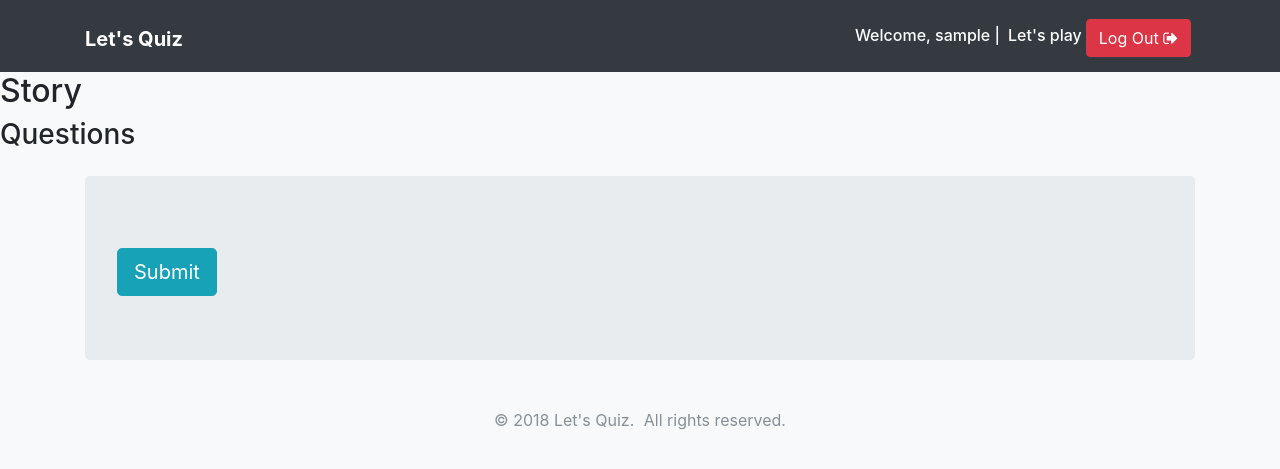
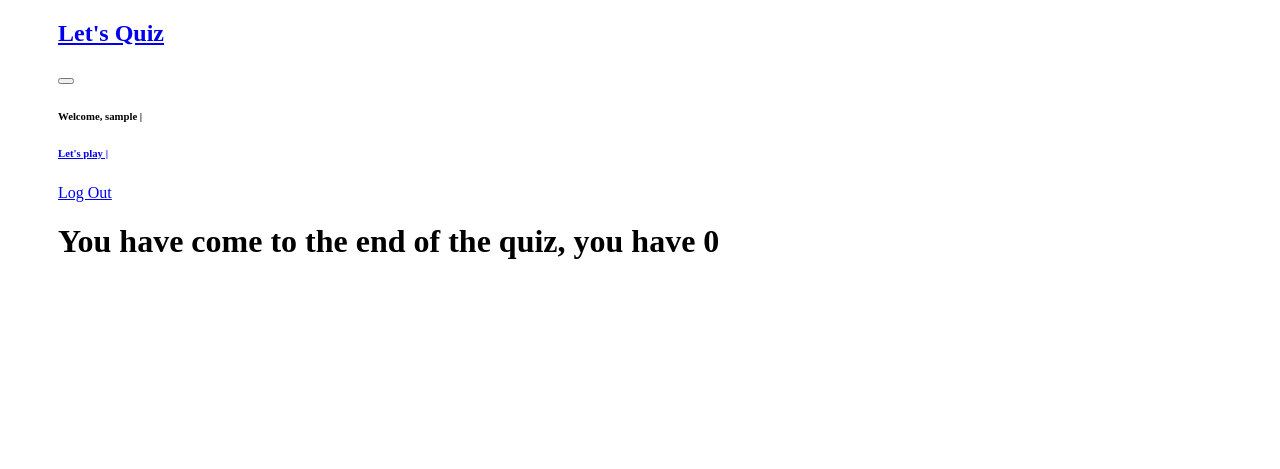
Before and after one commit to phemmylintry/mcq, a Django app: page /quiz/ in a window 1280 px wide. Shown: the top 469 px of the page. Run offline with Django 3.2, Linux system fonts and the light colour scheme; the visitor is signed in with stand-in values (Sample User, id 1); data comes from the database, SQL or seed files in the repository; data that the repository does not hold is empty; some libraries are stand-ins or nearby versions.

Commit message:
show result

```diff
--- a/mcq/settings.py
+++ b/mcq/settings.py
@@ -125,4 +125,4 @@ USE_TZ = True
 
 STATIC_URL = '/static/'
 STATICFILES_DIRS = [ BASE_DIR / 'mcq_app/static/',]
-STATIC_ROOT = (BASE_DIR / 'static')
+STATIC_ROOT = (BASE_DIR / 'staticfiles')
--- a/mcq_app/models.py
+++ b/mcq_app/models.py
@@ -57,14 +57,26 @@ class QuizProfile(TimeStampedModel):
             attempted_question.is_correct = True
             attempted_question.marks_obtained = attempted_question.question.maximum_marks
 
+
         attempted_question.save()
         self.update_score()
 
     def update_score(self):
-        marks_sum = self.attempts.filter(is_correct=True).aggregate(
-            models.Sum('marks_obtained'))['marks_obtained__sum']
+        marks_sum = self.attempts.filter(is_correct=True).aggregate(models.Sum('marks_obtained'))['marks_obtained__sum']
+        full_mark = 15
+        try:
+            mark = (marks_sum * 100) / full_mark
+            print(mark)
+            if mark > 75:
+                mark = "Passed"
+            else:
+                mark = "Failed"
+        except:
+            mark = 0
+        print(mark)
         self.total_score = marks_sum or 0
         self.save()
+        return mark
 
 
 class AttemptedQuestion(TimeStampedModel):
--- /dev/null
+++ b/mcq_app/static/css/index.css
@@ -0,0 +1,24 @@
+.container {
+    padding-right: 50px;
+    padding-left: 50px;
+}
+.button {
+    background-color: #4CAF50; /* Green */
+    border: none;
+    color: white;
+    padding: 15px 32px;
+    text-align: center;
+    text-decoration: none;
+    display: inline-block;
+    font-size: 16px;
+    margin: 4px 2px;
+    cursor: pointer;
+}
+.story{
+    font-family: Verdana, Geneva, Tahoma, sans-serif;
+    font-size: 18px;
+}
+.story_title {
+    font-family: 'Bree Serif', Georgia,"Times New Roman",serif;
+    font-size: 30px;
+}
--- a/mcq_app/templates/mcq_app/home.html
+++ b/mcq_app/templates/mcq_app/home.html
@@ -13,7 +13,6 @@
         <p class="lead">Sign up if you haven't already and get access to millions of quizzes on the topic of your interest.</p>
         <p><strong> Start Your Journey Here:</strong></p>
         <a href="{% url 'mcq_app:register' %}" class="btn btn-lg btn-info mt-1"><i class="fa fa-user-plus" aria-hidden="true"></i> Sign Up</a>
-
         {% else %}
         <a href="{% url 'mcq_app:quiz' %}" class="btn btn-lg btn-info mt-1">Let's play</a>
         {% endif %}
--- a/mcq_app/templates/mcq_app/login.html
+++ b/mcq_app/templates/mcq_app/login.html
@@ -30,7 +30,6 @@
         <p class="display-4 d-none d-sm-block">Test your skills and become a master.</p>
         <p class="lead">We organize quizzes on various topics.</p>
         <a href="{% url 'mcq_app:quiz' %}" class="btn btn-lg btn-info mt-1">Let's play</a>
-        <a href="#" class="btn btn-lg btn-info mt-1">Leaderboard</a>
       </div>
     </section>
 
--- a/mcq_app/templates/mcq_app/quiz.html
+++ b/mcq_app/templates/mcq_app/quiz.html
@@ -1,6 +1,19 @@
 {% extends 'base.html' %}
 
 {% block content %}
+
+{% if question is None %}
+<div class="container">
+  <div class="jumbotron my-4">
+    {% if percent is None %}
+    <h1> You have come to the end of the quiz </h2>
+    {% else %}
+    <h1> You have come to the end of the quiz, you have {{ percent }}</h2>
+    {% endif %}
+  </div>
+</div>
+
+{% else %}
     <h2 class="story_title">Story</h2>
     <div class="story">
         {% for story in storys %}
@@ -28,4 +41,5 @@
           </form>
         </div>
       </div>
+{% endif %}
 {% endblock %}
--- a/mcq_app/templates/mcq_app/register.html
+++ b/mcq_app/templates/mcq_app/register.html
@@ -31,7 +31,6 @@
         <p class="display-4 d-none d-sm-block">Test your skills and become a master.</p>
         <p class="lead">We organize quizzes on various topics.</p>
         <a href="{% url 'mcq_app:quiz' %}" class="btn btn-lg btn-info mt-1">Let's play</a>
-        <a href="#" class="btn btn-lg btn-info mt-1">Leaderboard</a>
       </div>
     </section>
 
--- a/mcq_app/views.py
+++ b/mcq_app/views.py
@@ -1,5 +1,7 @@
 from django.shortcuts import render, redirect, get_object_or_404
+from django.http import Http404
 from .models import QuizProfile, Question, AttemptedQuestion, Story
+from django.core.exceptions import ObjectDoesNotExist
 from django.contrib.auth import authenticate, login, logout
 from django.contrib.auth.decorators import login_required
 from .forms import RegistrationForm, UserLoginForm
@@ -18,11 +20,12 @@ def quiz(request):
     storys = Story.objects.all()
     quiz_profile, created = QuizProfile.objects.get_or_create(user=request.user)
 
+    percent = quiz_profile.update_score()
+
     if request.method == 'POST':
         question_pk = request.POST.get('question_pk')
 
         attempted_question = quiz_profile.attempts.select_related('question').get(question__pk=question_pk)
-
         choice_pk = request.POST.get('choice_pk')
 
         try:
@@ -41,10 +44,11 @@ def quiz(request):
 
         context = {
             'question': question,
-            'storys': storys
+            'storys': storys,
+            'percent': percent
         }
 
-        return render(request, 'mcq_app/quiz.html', context=context)
+        return render(request, 'mcq_app/quiz.html', context)
 
 @login_required()
 def submission_result(request, attempted_question_pk):
@@ -63,7 +67,7 @@ def login_view(request):
         password = form.cleaned_data.get("password")
         user = authenticate(username=username, password=password)
         login(request, user)
-        return redirect('/')
+        return redirect('/index')
     return render(request, 'mcq_app/login.html', {"form": form, "title": title})
 
 
--- a/templates/base.html
+++ b/templates/base.html
@@ -6,13 +6,13 @@
     <meta name="viewport" content="width=device-width, initial-scale=1, shrink-to-fit=no">
     <title>{% block title %} {% endblock title %}</title>
 
-        <!-- Bootstrap CSS -->
-    <link rel="stylesheet" href="https://maxcdn.bootstrapcdn.com/bootstrap/4.0.0-beta.2/css/bootstrap.min.css" integrity="sha384-PsH8R72JQ3SOdhVi3uxftmaW6Vc51MKb0q5P2rRUpPvrszuE4W1povHYgTpBfshb" crossorigin="anonymous">
+    <!-- Bootstrap CSS -->
+    <!-- <link rel="stylesheet" href="https://maxcdn.bootstrapcdn.com/bootstrap/4.0.0-beta.2/css/bootstrap.min.css" integrity="sha384-PsH8R72JQ3SOdhVi3uxftmaW6Vc51MKb0q5P2rRUpPvrszuE4W1povHYgTpBfshb" crossorigin="anonymous">
     <link rel="stylesheet" href="https://maxcdn.bootstrapcdn.com/font-awesome/4.7.0/css/font-awesome.min.css">
     <link href="https://fonts.googleapis.com/css?family=Open+Sans|Rubik" rel="stylesheet">
 
     <link rel="stylesheet" href="https://maxcdn.bootstrapcdn.com/font-awesome/4.7.0/css/font-awesome.min.css">
-    <link href="https://fonts.googleapis.com/css?family=Open+Sans|Rubik" rel="stylesheet">
+    <link href="https://fonts.googleapis.com/css?family=Open+Sans|Rubik" rel="stylesheet"> -->
 
     <link rel="stylesheet" href="{% static 'css/index.css' %}">
     {% block css %}
@@ -27,34 +27,24 @@
             <button type="button" class="navbar-toggler" data-toggle="collapse" data-target="#navbar" aria-controls="navbar" aria-expanded="false" aria-label="Toggle navigation"><span class="navbar-toggler-icon"></span></button>
             <div class="collapse navbar-collapse justify-content-end " id="navbar">
                 {% if not request.user.is_active %}
-                <a href="#" class="btn btn-info mt-1 mx-1">Leaderboard</a>
                 <a href="{% url 'mcq_app:login' %}" class="btn btn-info mt-1"><i class="fa fa-sign-in" aria-hidden="true"></i> Log In</a>
                 {% else %}
                 <h6 class="text-white mt-2 mr-2">Welcome, {{ request.user.username }} | </h6>
-                <h6 class="mt-2"><a href="{% url 'mcq_app:quiz' %}" class="text-white">Let's play</a></h6>
+                <h6 class="mt-2"><a href="{% url 'mcq_app:quiz' %}" class="text-white">Let's play | </a></h6>
                 <a href="{% url 'mcq_app:logout' %}" class="btn btn-danger mt-1 mx-1">Log Out <i class="fa fa-sign-out" aria-hidden="true"></i></a>
                 {% endif %}
             </div>
         </div>
-
     </nav>
 
     {% block content %}
     {% endblock content %}
-    <footer class="bg-light text-muted py-0">
-        <div class="container py-4">
-            <ul class="list-inline mb-0 text-center">
-                <li class="list-inline-item">&copy; 2018 Let's Quiz.</li>
-                <li class="list-inline-item">All rights reserved.</li>
-            </ul>
-        </div>
-    </footer>
     <!-- jQuery first, then Bootstrap JS -->
-    <script src="https://code.jquery.com/jquery-3.2.1.slim.min.js" integrity="sha384-KJ3o2DKtIkvYIK3UENzmM7KCkRr/rE9/Qpg6aAZGJwFDMVNA/GpGFF93hXpG5KkN" crossorigin="anonymous"></script>
+    <!-- <script src="https://code.jquery.com/jquery-3.2.1.slim.min.js" integrity="sha384-KJ3o2DKtIkvYIK3UENzmM7KCkRr/rE9/Qpg6aAZGJwFDMVNA/GpGFF93hXpG5KkN" crossorigin="anonymous"></script>
     <script src="https://cdnjs.cloudflare.com/ajax/libs/popper.js/1.12.3/umd/popper.min.js" integrity="sha384-vFJXuSJphROIrBnz7yo7oB41mKfc8JzQZiCq4NCceLEaO4IHwicKwpJf9c9IpFgh" crossorigin="anonymous"></script>
     <script src="https://maxcdn.bootstrapcdn.com/bootstrap/4.0.0-beta.2/js/bootstrap.min.js" integrity="sha384-alpBpkh1PFOepccYVYDB4do5UnbKysX5WZXm3XxPqe5iKTfUKjNkCk9SaVuEZflJ" crossorigin="anonymous"></script>
 
-    <script src="https://cdnjs.cloudflare.com/ajax/libs/smooth-scroll/12.1.5/js/smooth-scroll.min.js" integrity="sha256-MMt0/21G3z0Zg4ET1kI3HC9npItDowkitRDVr0FhCxA=" crossorigin="anonymous"></script>
+    <script src="https://cdnjs.cloudflare.com/ajax/libs/smooth-scroll/12.1.5/js/smooth-scroll.min.js" integrity="sha256-MMt0/21G3z0Zg4ET1kI3HC9npItDowkitRDVr0FhCxA=" crossorigin="anonymous"></script> -->
 
     <!-- <script src="{% static 'js/main.js' %}"></script>
     {% block js %}{% endblock js %} -->
```
Also changed, not shown: 1 other file.
